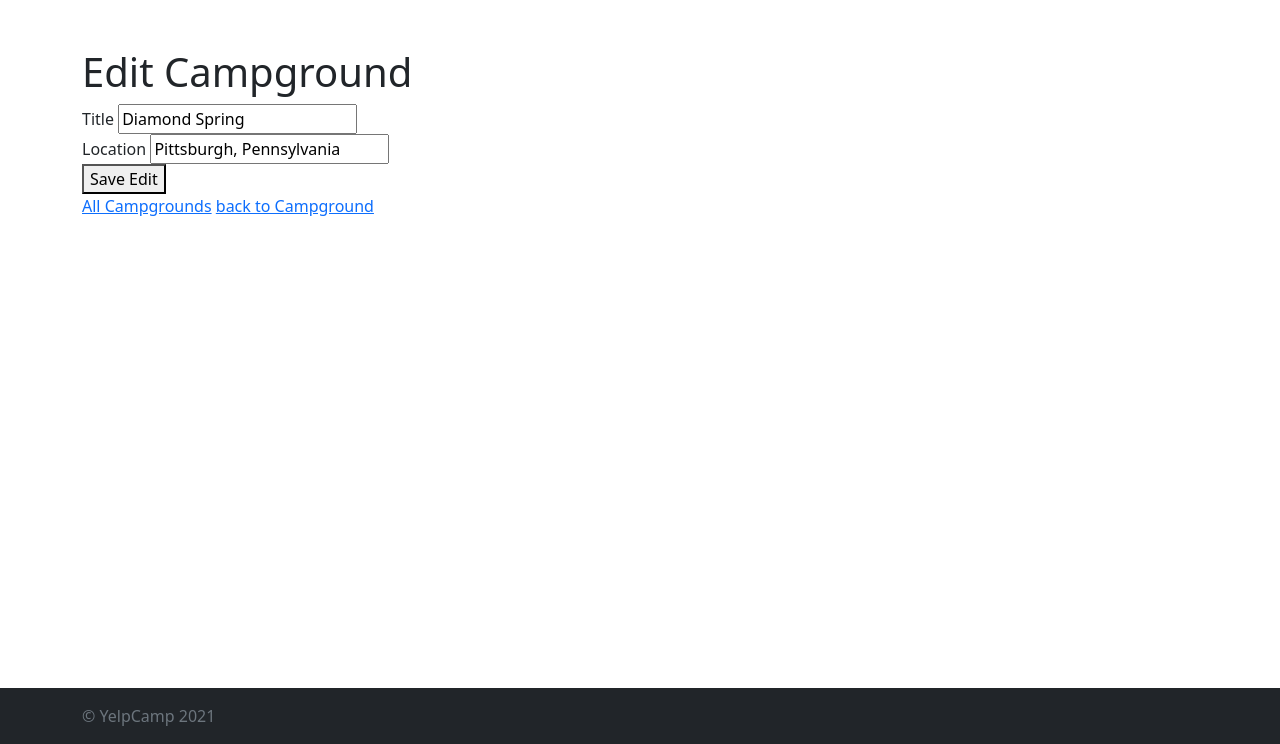
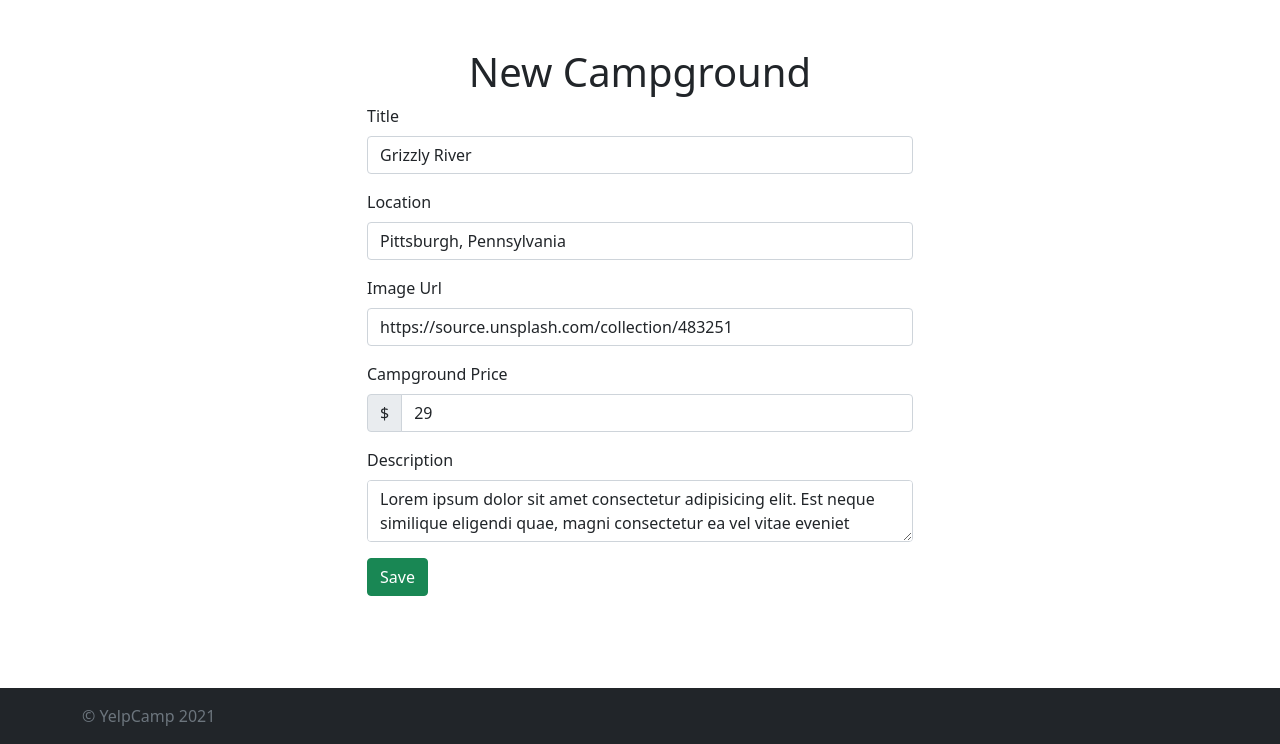
Before and after one commit to williamg1750/CampGrounds, a Node server app: page /campgrounds/600000000000000000000003/edit in a window 1280 px wide. Shown: the part 56-800 px from the top of the page. Run offline with Node 20, Linux system fonts and the light colour scheme; data comes from the database, SQL or seed files in the repository; some libraries are stand-ins or nearby versions.

Commit message:
bootstrap forms

```diff
--- a/seeds/index.js
+++ b/seeds/index.js
@@ -22,9 +22,14 @@ const seedDB = async () => {
   await Campground.deleteMany({});
   for (let i = 0; i < 50; i++) {
     const random1000 = Math.floor(Math.random() * 1000);
+    const price = Math.floor(Math.random() * 20) + 10;
     const camp = await new Campground({
       title: `${random(descriptors)} ${random(places)}`,
       location: `${cities[random1000].city}, ${cities[random1000].state}`,
+      image: 'https://source.unsplash.com/collection/483251',
+      description:
+        'Lorem ipsum dolor sit amet consectetur adipisicing elit. Est neque similique eligendi quae, magni consectetur ea vel vitae eveniet ipsam!',
+      price,
     });
     await camp.save();
   }
--- a/views/campgrounds/edit.ejs
+++ b/views/campgrounds/edit.ejs
@@ -1,27 +1,72 @@
 <% layout('/layouts/boilerpate') %>
-<h1>Edit Campground</h1>
-<form action="/campgrounds/<%= campground._id %>?_method=put" method="POST">
-  <div>
-    <label for="title">Title</label>
+<div class="row">
+  <h1 class="text-center">New Campground</h1>
+  <div class="col-6 offset-3">
+    <form action="/campgrounds/<%= campground._id%>?_method=put" method="POST">
+      <div class="mb-3">
+        <label class="form-label" for="title">Title</label>
         <input
           type="text"
           name="campground[title]"
           id="title"
           placeholder="Title"
+          class="form-control"
           value="<%= campground.title%> "
         />
       </div>
-  <div>
-    <label for="location">Location</label>
+      <div class="mb-3">
+        <label class="form-label" for="location">Location</label>
         <input
           type="text"
           name="campground[location]"
           id="location"
           placeholder="Location"
+          class="form-control"
           value="<%= campground.location%> "
         />
       </div>
-  <button>Save Edit</button>
+      <div class="mb-3">
+        <label class="form-label" for="image">Image Url</label>
+        <input
+          type="text"
+          name="campground[image]"
+          id="image"
+          placeholder="image"
+          class="form-control"
+          value="<%= campground.image%> "
+        />
+      </div>
+      <div class="mb-3">
+        <label class="form-label" for="price">Campground Price</label>
+        <div class="input-group">
+          <span class="input-group-text" id="price">$</span>
+          <input
+            type="text"
+            class="form-control"
+            placeholder="0.00"
+            aria-label="price"
+            aria-describedby="price-label"
+            name="campground[price]"
+            value="<%= campground.price%> "
+          />
+        </div>
+      </div>
+      <div class="mb-3">
+        <label class="form-label" for="description">Description</label>
+        <textarea
+          type="text"
+          name="campground[description]"
+          id="description"
+          placeholder="Description"
+          class="form-control"
+        >
+<%= campground.description%></textarea
+        >
+      </div>
+
+      <div class="mb-3">
+        <button class="btn btn-success">Save</button>
+      </div>
     </form>
-<a href="/campgrounds">All Campgrounds</a>
-<a href="/campgrounds/<%= campground._id %> ">back to Campground</a>
+  </div>
+</div>
--- a/views/campgrounds/show.ejs
+++ b/views/campgrounds/show.ejs
@@ -1,6 +1,8 @@
 <% layout('/layouts/boilerpate') %>
 <h1><%= campground.title%></h1>
 <h2><%= campground.location%></h2>
+<img src="<%= campground.image%>" alt="campground image" />
+<p><%= campground.description%></p>
 <a href="/campgrounds/<%= campground._id %>/edit">Edit Campground</a>
 <form action="/campgrounds/<%= campground._id %>?_method=delete" method="POST">
   <button>Delete</button>
```
Also changed, not shown: views/campgrounds/index.ejs (+21 -7 lines), views/campgrounds/new.ejs (+49 -7 lines). Lines whose indentation alone changed are shown as unchanged.
